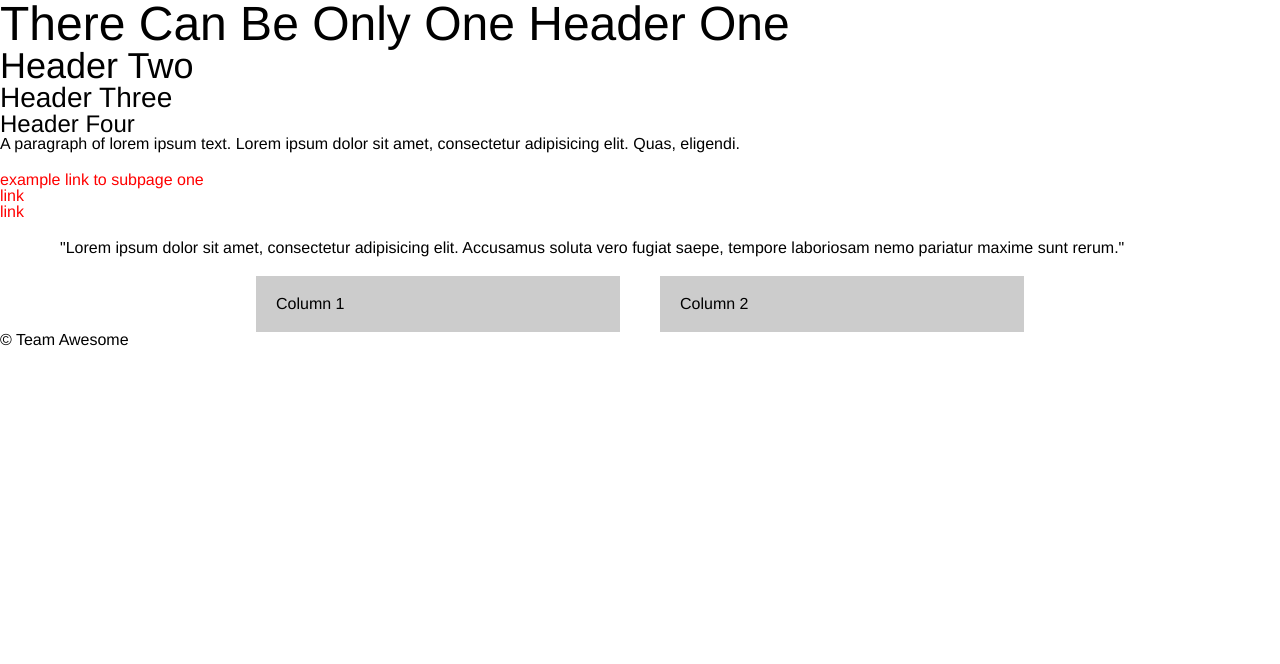
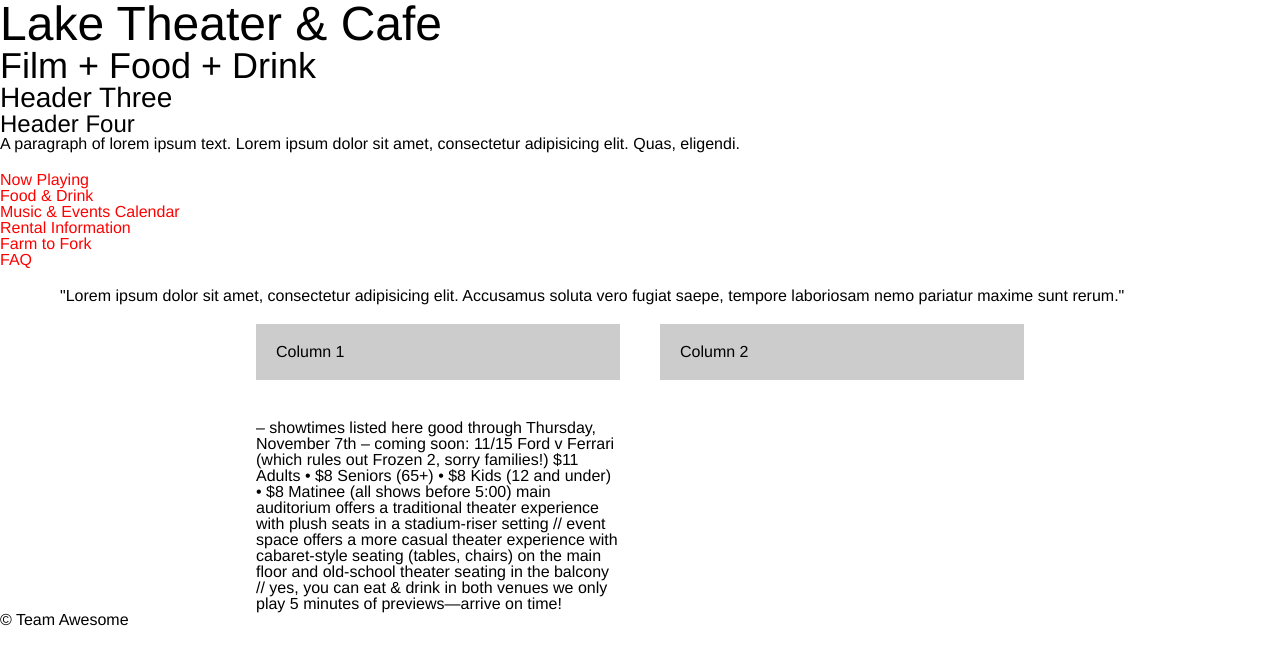
Before and after one commit to wolfschil/project-two-laketheatercafe, a plain HTML site: page index.html in a window 1280 px wide. Drawn offline with nearby package versions, Linux system fonts and the light colour scheme.

Commit message:
starting things out

```diff
--- a/index.html
+++ b/index.html
@@ -14,8 +14,8 @@
 	<!-- These semantic tags were added to help you get started but you are very welcome to delete any of them and do your own thing -->
 	<header>
 		<!-- header, h1, logo etc content -->
-		<h1>There Can Be Only One Header One</h1>
-		<h2>Header Two</h2>
+		<h1>Lake Theater & Cafe</h1>
+		<h2>Film + Food + Drink</h2>
 		<h3>Header Three</h3>
 		<h4>Header Four</h4>
 		<p>A paragraph of lorem ipsum text. Lorem ipsum dolor sit amet, consectetur adipisicing elit. Quas, eligendi.</p>
@@ -24,9 +24,12 @@
 	<nav>
 		<!-- Global naviagtion stuff here, but move this or delete this to your liking. Same goes for the rest -->
 		<ul>
-			<li><a href="subpage-one.html">example link to subpage one</a></li>
-			<li><a href="#">link</a></li>
-			<li><a href="#">link</a></li>
+			<li><a href="#">Now Playing</a></li>
+			<li><a href="#">Food & Drink</a></li>
+			<li><a href="#">Music & Events Calendar</a></li>
+			<li><a href="#">Rental Information</a></li>
+			<li><a href="#">Farm to Fork</a></li>
+			<li><a href="#">FAQ</a></li>
 		</ul>
 	</nav>
 	<main>
@@ -35,6 +38,18 @@
 		<div class="grid">
 			<div>Column 1</div>
 			<div>Column 2</div>
+			<p>
+				– showtimes listed here good through Thursday, November 7th –
+
+coming soon:
+11/15 Ford v Ferrari (which rules out Frozen 2, sorry families!)
+
+$11 Adults • $8 Seniors (65+) • $8 Kids (12 and under) • $8 Matinee (all shows before 5:00)
+
+main auditorium offers a traditional theater experience with plush seats in a stadium-riser setting // event space offers a more casual theater experience with cabaret-style seating (tables, chairs) on the main floor and old-school theater seating in the balcony // yes, you can eat & drink in both venues
+
+we only play 5 minutes of previews—arrive on time!
+			</p>
 		</div>
 	</main>
 	<footer>
```
